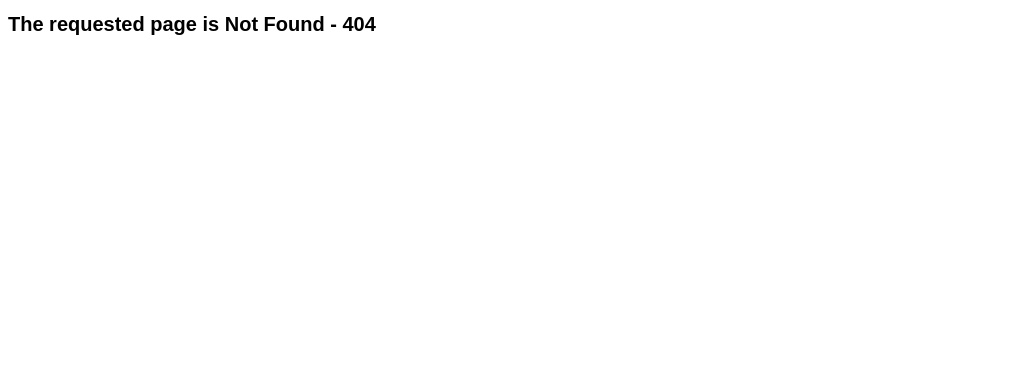
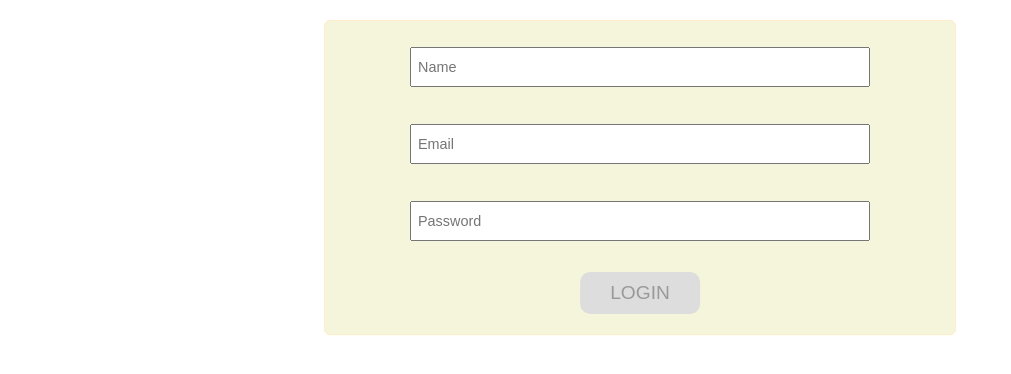
Before and after one commit to tarek-elhak/master-linux-exam, a React (Create React App) app: page / in a window 1280 px wide. Before the commit this address had no page. Shown: the top 374 px of the page, without its empty margins (0-1011 px from the left). Built offline with nearby package versions, Linux system fonts and the light colour scheme.

Commit message:
handle the home route

```diff
--- a/src/App.js
+++ b/src/App.js
@@ -23,11 +23,15 @@ const App = (props) => {
       <Routes>
         {props.isAuthenticated ? (
           <>
+            <Route path="/" element={<Exam />} />
             <Route path="/exam" element={<Exam />} />
             <Route path="/exam-result" element={<ExamResult />} />
           </>
         ) : (
-          <Route path="/login" element={<Auth />} />
+          <>
+            <Route path="/" element={<Auth />} />
+            <Route path="/login" element={<Auth />} />
+          </>
         )}
         <Route path="*" element={<NotFound />} />
       </Routes>
```
